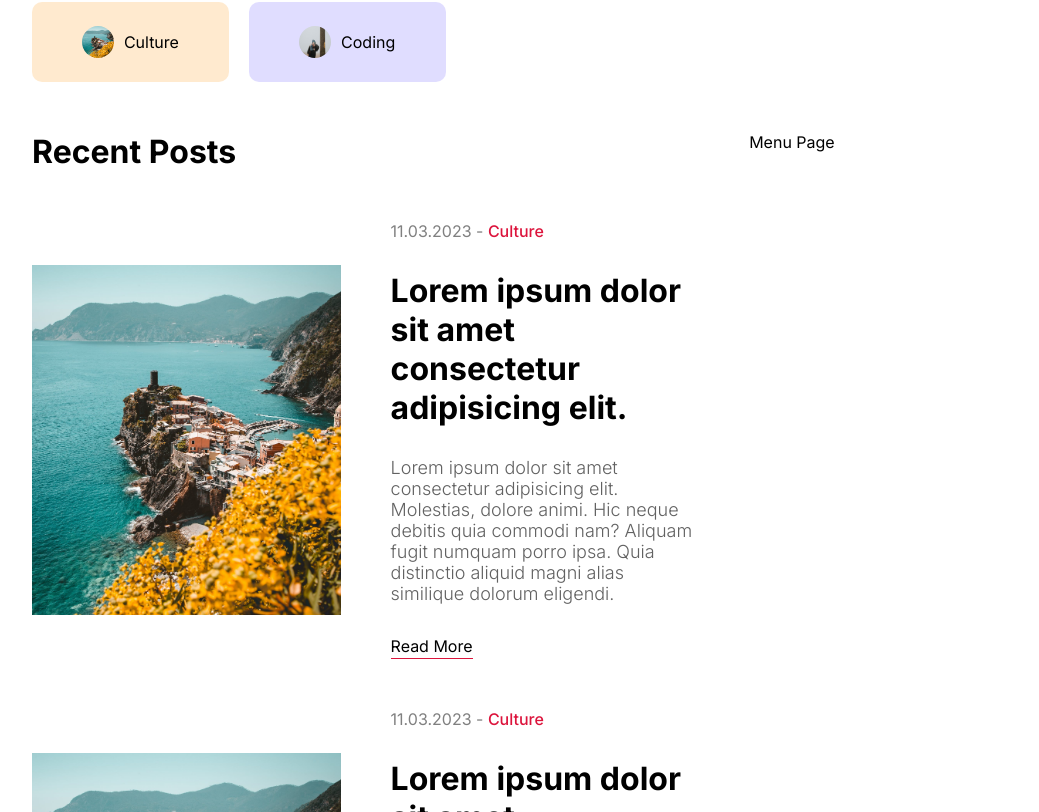
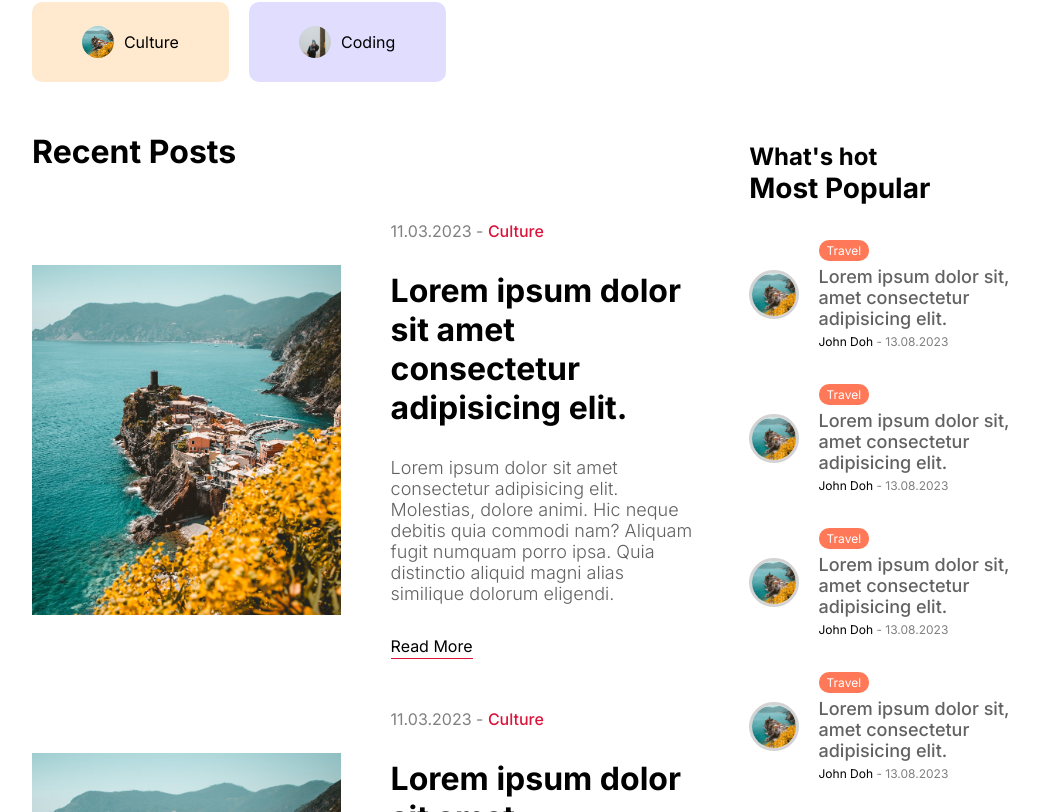
Before and after one commit to techking11/lamablogapp, a Next.js app: page / in a window 1280 px wide. Shown: the part 1188-2000 px from the top of the page, without its empty margins (116-1155 px from the left). Built offline with nearby package versions, Linux system fonts and the light colour scheme.

Commit message:
add: menu

```diff
--- a/app/page.js
+++ b/app/page.js
@@ -2,7 +2,7 @@ import styles from './homepage.module.css'
 import Featured from '@/components/featured/Featured';
 import CategoryList from '@/components/categoryList/CategoryList';
 import CardList from '@/components/cardList/CardList';
-import Menu from '@/components/menu/Menu';
+import Menu from '@/components/menulist/MenuList';
 
 export default function Home() {
   return (
--- a/components/menu/Menu.jsx
+++ b/components/menu/Menu.jsx
@@ -1,10 +1,22 @@
-import styles from './menu.module.css'
+import Image from "next/image"
+import Link from "next/link"
+import styles from "./menu.module.css"
 
 function Menu() {
   return (
-    <div className={styles.container}>
-      Menu Page
-    </div>
+    <Link href="/" className={styles.container}>
+      <div className={styles.imageContainer}>
+        <Image src="/p1.jpeg" alt="travel" fill loading="eager" sizes="100vw, auto" className={styles.image} />
+      </div>
+      <div className={styles.textContainer}>
+        <span className={`${styles.category} ${styles.travel}`}>Travel</span>
+        <h3 className={styles.postTitle}>Lorem ipsum dolor sit, amet consectetur adipisicing elit. </h3>
+        <div className={styles.detail}>
+          <span className={styles.username}>John Doh</span>
+          <span className={styles.date}> - 13.08.2023</span>
+        </div>
+      </div>
+    </Link>
   )
 }
 
--- a/components/menu/menu.module.css
+++ b/components/menu/menu.module.css
@@ -1,4 +1,50 @@
 .container {
-  flex: 2;
-  margin-top: 50px;
+  display: flex;
+  align-items: center;
+  gap: 20px;
 }
+
+.imageContainer {
+  flex: 1;
+  position: relative;
+  aspect-ratio: 1/1;
+}
+
+.image {
+  object-fit: cover;
+  border: 3px solid lightgray;
+  border-radius: 50%;
+}
+
+.textContainer {
+  flex: 4;
+  display: flex;
+  flex-direction: column;
+  gap: 5px;
+}
+
+.category {
+  padding: 3px 8px;
+  border-radius: 10px;
+  font-size: 12px;
+  color: white;
+  width: max-content;
+}
+
+.travel {
+  background-color: #ff7857;
+}
+
+.postTitle {
+  font-size: 18px;
+  font-weight: 500;
+  color: var(--softTextColor);
+}
+
+.detail {
+  font-size: 12px;
+}
+
+.date {
+  color: gray;
+}
--- /dev/null
+++ b/components/menulist/MenuList.jsx
@@ -0,0 +1,19 @@
+import Menu from '../menu/Menu'
+import styles from './menulist.module.css'
+
+function MenuList() {
+  return (
+    <div className={styles.container}>
+      <h2 className={styles.subtitles}>{"What's hot"}</h2>
+      <h1 className={styles.title}>Most Popular</h1>
+      <div className={styles.items}>
+        <Menu />
+        <Menu />
+        <Menu />
+        <Menu />
+      </div>
+    </div>
+  )
+}
+
+export default MenuList
--- /dev/null
+++ b/components/menulist/menulist.module.css
@@ -0,0 +1,22 @@
+.container {
+  flex: 2;
+  margin-top: 60px;
+}
+
+.subtitle {
+  color: gray;
+  font-size: 16px;
+  font-weight: 400;
+}
+
+.title {
+  font-size: 28px;
+}
+
+.items {
+  margin-top: 35px;
+  margin-bottom: 60px;
+  display: flex;
+  flex-direction: column;
+  gap: 35px;
+}
```
